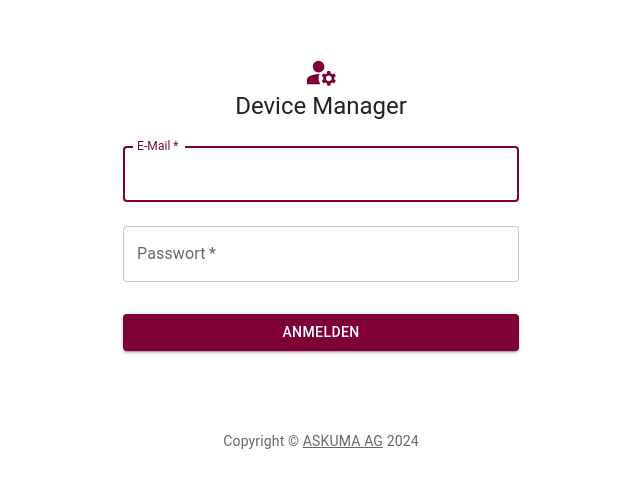
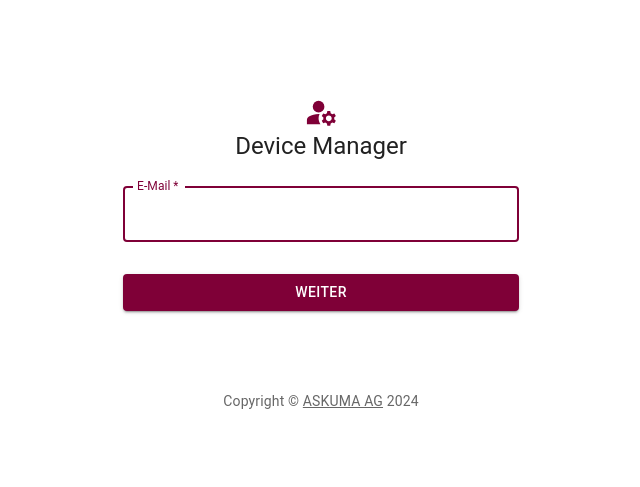
Before and after one commit to DerNikJakom/inventory-manager, a React (Vite) app: page / in a window 1280 px wide. Shown: the part 163-650 px from the top of the page, without its empty margins (319-959 px from the left). Built offline with nearby package versions, Linux system fonts and the light colour scheme.

Commit message:
add UX features for validating user inputs

```diff
--- a/src/components/SignIn.jsx
+++ b/src/components/SignIn.jsx
@@ -4,7 +4,7 @@ import CssBaseline from "@mui/material/CssBaseline";
 import TextField from "@mui/material/TextField";
 // import FormControlLabel from "@mui/material/FormControlLabel";
 // import Checkbox from "@mui/material/Checkbox";
-// import Grid from "@mui/material/Grid";
+import Grid from "@mui/material/Grid";
 import Link from "@mui/material/Link";
 import Box from "@mui/material/Box";
 import Typography from "@mui/material/Typography";
@@ -38,6 +38,11 @@ export default function SignIn(props) {
     email: "",
     passwort: "",
   });
+  const [isValid, setValid] = useState(true);
+  const [rdyToRegister, setRdyToRegister] = useState(false);
+  const [helperTextEmail, setHelperTextEmail] = useState("");
+  const [helperTextPwd, setHelperTextPwd] = useState("");
+  const [btnTxt, setBtnTxt] = useState("Weiter");
 
   const validateEmail = (email) => {
     let regex = /^[^\s@]+@[^\s@]+\.[^\s@]+$/;
@@ -54,8 +59,24 @@ export default function SignIn(props) {
     );
   };
 
+  const handleClick = () => {
+    setHelperTextEmail("");
+    setValid(true);
+    setBtnTxt("Weiter");
+    setRdyToRegister(false);
+  };
+
   const handleChange = (event) => {
     const { name, value } = event.target;
+    if (name === "email" && !validateEmail(value)) {
+      props.setRegistered(false);
+      setValid(true);
+      setHelperTextEmail("");
+      setBtnTxt("Weiter");
+    } else if (name === "passwort" && value === "") {
+      setHelperTextPwd("");
+      setValid(true);
+    }
     setInput((prevValue) => {
       return {
         ...prevValue,
@@ -78,38 +99,62 @@ export default function SignIn(props) {
 
     // TODO --------------------------------------
     if (userIndex >= 0) {
-      if (user.email === input.email) {
-        if (user.passwort === input.passwort) {
+      if (props.isRegistered) {
+        await fetch(process.env.API_URL + `/mitarbeiter/${user.id}`, {
+          headers: {
+            Accept: "application/json",
+            "Content-Type": "application/json",
+          },
+          method: "POST",
+          body: JSON.stringify({ passwort: input.passwort }),
+        })
+          .then((response) => response.json())
+          .then((data) => {
+            if (data) {
               console.log("Anmeldedaten korrekt");
-          props.userID(user.id);
-          // ! Müsste über einen Sessiontoken laufen, sonst Sicherheitslücke?
+              setValid(true);
               props.login(true);
             } else {
-          console.log("Anmeldedaten fehlerhaft (Passwort)");
+              console.log("Anmeldedaten fehlerhaft");
+              setValid(false);
+              setHelperTextPwd("Falsche Anmeldedaten");
             }
+          });
+      } else {
+        props.setRegistered(true);
+        setBtnTxt("Anmelden");
       }
-    } else if (validateEmail(input.email) && validatePassword(input.passwort)) {
+    } else if (validateEmail(input.email)) {
       console.log("User existiert nicht");
-      // prettier-ignore
-      await fetch(process.env.API_URL + "/mitarbeiter", {
-        method: "POST",
-        headers: {
-          "Accept": "application/json",
-          "Content-Type": "application/json",
-        },
-        body: JSON.stringify({
-          vorname: "",
-          nachname: "",
-          email: input.email,
-          passwort: input.passwort,
-        }),
-      })
-        .then((response) => response.text())
-        .then((data) => console.log(data));
-      // props.login(true);
-      console.log("User added");
+      setRdyToRegister(true);
+      setValid(false);
+      setHelperTextEmail("Kein Account mit dieser E-Mail");
+      setBtnTxt("Registrieren");
+      // }
+      //   // create new Mitarbeiter
+      //   // ? Registrierung einbauen?
+      //   // prettier-ignore
+      //   await fetch(process.env.API_URL + "/mitarbeiter", { //? path als env variable
+      //     method: "POST",
+      //     headers: {
+      //       "Accept": "application/json",
+      //       "Content-Type": "application/json",
+      //     },
+      //     body: JSON.stringify({
+      //       vorname: "",
+      //       nachname: "",
+      //       email: input.email,
+      //       passwort: input.passwort,
+      //     }),
+      //   })
+      //     .then((response) => response.text())
+      //     .then((data) => console.log(data));
+      //   // props.login(true);
+      //   console.log("User added");
     } else {
       console.log("Email or Password Validation went wrong");
+      setValid(false);
+      setHelperTextEmail("ungültige E-Mail");
     }
   };
 
@@ -136,6 +181,9 @@ export default function SignIn(props) {
             sx={{ mt: 1 }}
           >
             <TextField
+              error={!isValid}
+              helperText={helperTextEmail}
+              type="text"
               margin="normal"
               value={input.email}
               onChange={handleChange}
@@ -144,11 +192,15 @@ export default function SignIn(props) {
               id="email"
               label="E-Mail"
               name="email"
-              autoComplete="email"
+              autoComplete="email username"
               autoFocus
             />
-
+            {/* anders lösen? */}
+            {props.isRegistered && (
               <TextField
+                error={!isValid}
+                helperText={helperTextPwd}
+                hidden
                 margin="normal"
                 value={input.password}
                 onChange={handleChange}
@@ -160,31 +212,30 @@ export default function SignIn(props) {
                 id="passwort"
                 autoComplete="current-password"
               />
+            )}
 
             {/* <FormControlLabel
               control={<Checkbox value="remember" color="primary" />}
               label="Remember me"
             /> */}
+            {rdyToRegister && (
+              <Button
+                variant="outlined"
+                fullWidth
+                sx={{ mt: 3 }}
+                onClick={handleClick}
+              >
+                Zurück
+              </Button>
+            )}
             <Button
               type="submit"
               fullWidth
               variant="contained"
-              sx={{ mt: 3, mb: 2 }}
+              sx={{ mt: 3, mb: 2, minWidth: 180 }}
             >
-              Anmelden
+              {btnTxt}
             </Button>
-            {/* <Grid container>
-              <Grid item xs>
-                <Link href="#" variant="body2">
-                  Forgot password?
-                </Link>
-              </Grid>
-              <Grid item>
-                <Link href="#" variant="body2">
-                  {"Don't have an account? Sign Up"}
-                </Link>
-              </Grid>
-            </Grid> */}
           </Box>
         </Box>
         <Copyright sx={{ mt: 8, mb: 4 }} />
```
Lines whose indentation alone changed are shown as unchanged.
